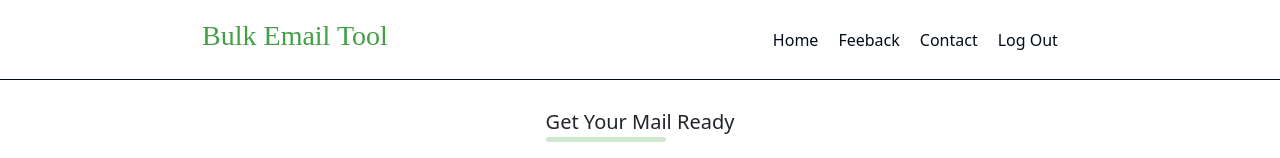
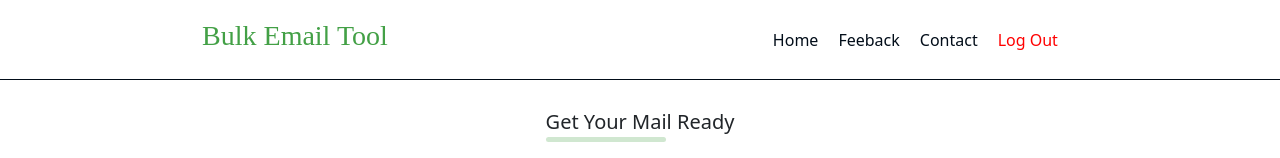
Before and after one commit to Johnkevincsjk/bulkmailer-frontend, a React (Create React App) app: page /SecondPage in a window 1280 px wide. Shown: the top 158 px of the page. Built offline with nearby package versions, Linux system fonts and the light colour scheme; the HTML template or start-up script is replaced by a standard one; a web font is replaced by a local one.

Commit message:
nav logout btn color changed

```diff
--- a/src/Frontend/Mailer/NavBar/Nav.css
+++ b/src/Frontend/Mailer/NavBar/Nav.css
@@ -65,6 +65,12 @@ a {
     display: none;
 }
 
+#Log_out_btn {
+    color: red;
+    font-weight: 500;
+    text-align: center;
+    border-radius: 10px;
+}
 
 @media (max-width:800px) {
     .Nav_body {
--- a/src/Frontend/Mailer/NavBar/Nav.jsx
+++ b/src/Frontend/Mailer/NavBar/Nav.jsx
@@ -26,7 +26,7 @@ export default function Nav() {
                     <a className='navoption' href="#contacts"><motion.li initial={{ y: -300 }} transition={{ duration: 0.5, type: "spring", stiffness: 100, delay: 0.2 }} animate={{ y: 0 }}>Contact</motion.li></a>
 
 
-                    <Link className='navoption' to={'/'}><motion.li initial={{ y: -300 }} transition={{ duration: 0.5, type: "spring", stiffness: 100, delay: 0.6 }} animate={{ y: 0 }}>Log Out</motion.li></Link>
+                    <Link className='navoption' id='Log_out_btn' to={'/'}><motion.li initial={{ y: -300 }} transition={{ duration: 0.5, type: "spring", stiffness: 100, delay: 0.6 }} animate={{ y: 0 }}>Log Out</motion.li></Link>
 
 
                 </ul>
```
